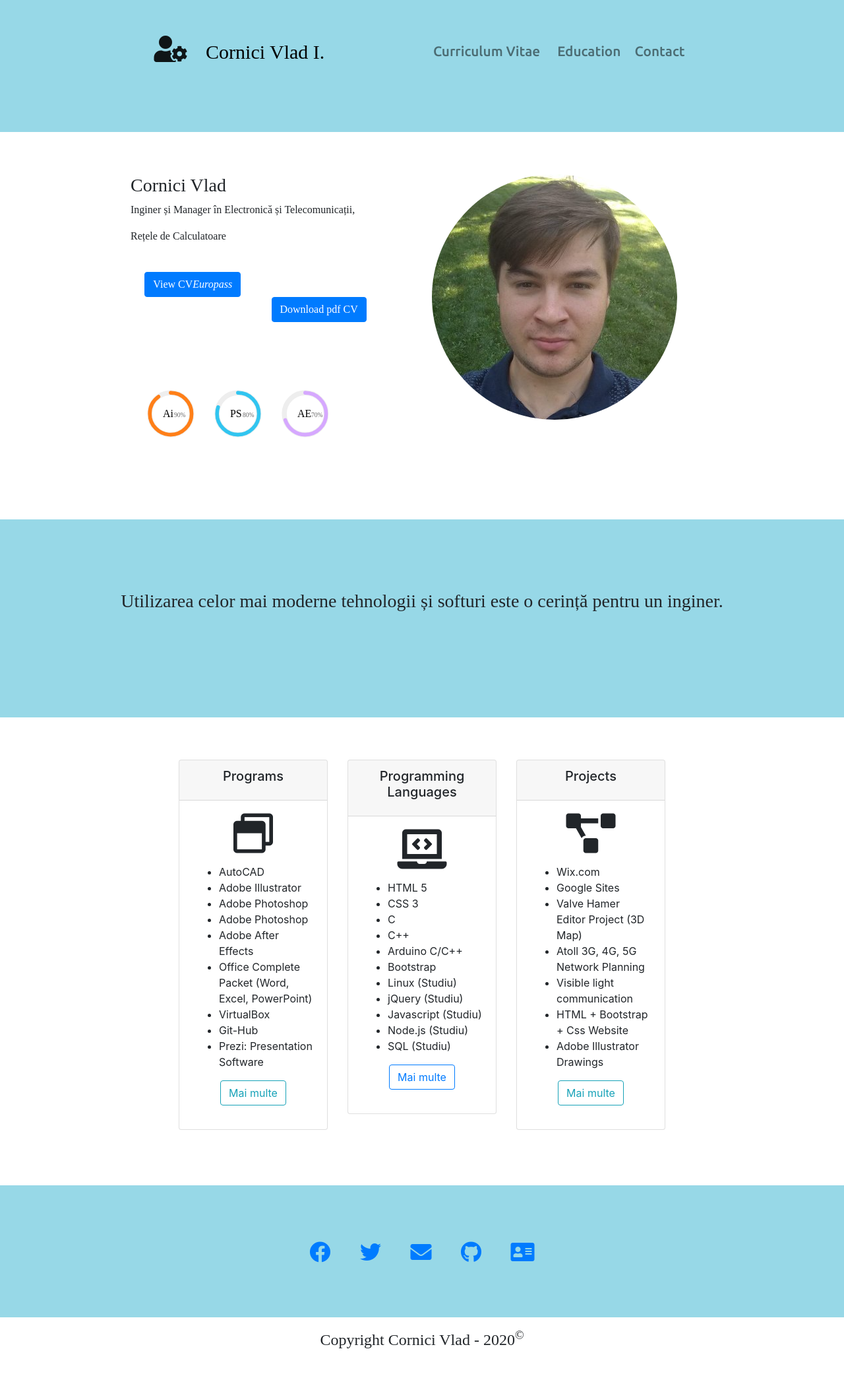
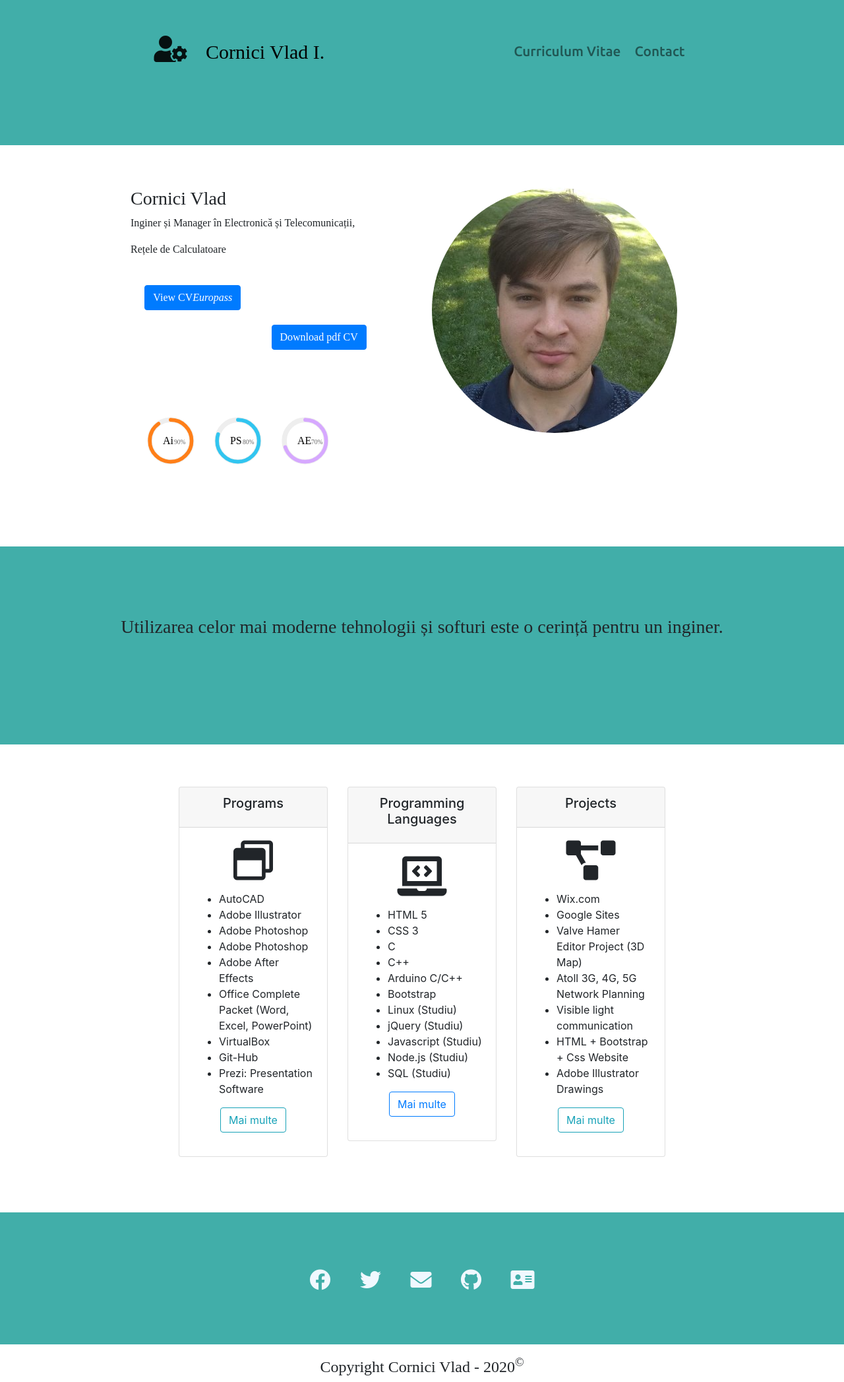
Before and after one commit to vladik9/cornici-vlad-webpage, a plain HTML site: page CV.html in a window 1280 px wide. Shown: the whole page at 66% size. Before the commit the page ends 2053 px from the top, so only its background shows below. Drawn offline with nearby package versions, Linux system fonts and the light colour scheme; a web font is replaced by a local one.

Commit message:
corected bugs whit space and padding

```diff
--- a/CV.html
+++ b/CV.html
@@ -51,9 +51,9 @@
             <nav class="navbar navbar-light  navbar-expand-lg ">
                 <!-- Image and text -->
                 <div class="padding-navbar">
-                    <a class="navbar-brand font-name" href="index.html">
-                        <i class="fas fa-user-cog fa-2x name-hover"></i>
-                        <span class="name name-hover ">Cornici Vlad I.</span>
+                    <a class="navbar-brand font-name " href="index.html">
+                        <i class="fas fa-user-cog fa-2x name-hover "></i>
+                        <span class="name name-hover">Cornici Vlad I.</span>
                     </a>
                 </div>
                 <!-- For colapsing mode of nav bar -->
@@ -61,14 +61,10 @@
                     aria-controls="navbarContent" aria-expanded="false" aria-label="Toggle navigation">
                     <span class="navbar-toggler-icon"></span>
                 </button>
-
                 <div class="collapse navbar-collapse links-fonts padding-navbar" id="navbarContent">
                     <ul class="navbar-nav ml-auto">
                         <li class="nav-item links-padding">
                             <a class="nav-link" id="nav-size" href="CV.html">Curriculum Vitae</a>
-                        </li>
-                        <li class="nav-item links-padding">
-                            <a class="nav-link" id="nav-size" href="#">Education</a>
                         </li>
                         <li class="nav-item links-padding-left">
                             <a class="nav-link" id="nav-size" href="#">Contact</a>
@@ -159,10 +155,10 @@
         </div>
     </section>
     <!-- Software Section -->
-    <section id="software-card">
-        <div class="container-fluid software-settings ">
+    <section id="software-card ">
+        <div class="container-fluid software-settings">
             <div class="container-info-size">
-                <div class="row">
+                <div class="row minus-margin">
                     <div class="col text-adjust-padding">
                         <h3 class="text-adjust-padding">Utilizarea celor mai moderne tehnologii și softuri este o
                             cerință
@@ -326,10 +322,6 @@
         </div>
     </section>
 
-
-
-
-
     <!-- Social Network Section -->
     <section id="social-contact-section">
         <div class="container ">
--- a/Css/Styles.css
+++ b/Css/Styles.css
@@ -3,19 +3,20 @@
 /* Clasic Css Properties */
 body {
   text-align: center;
+  margin: 0;
 }
 /* Navbar Setction  */
 #navbar-section {
   border: 10px;
   width: auto;
-  background-color: #97d8e7;
+  background-color: #41aea9;
 }
 .name-hover:hover {
   color: white;
 }
 .container-padding {
   padding: 0 17%;
-  height: 200px;
+  height: 220px;
 }
 .font-name {
   font-family: "Kurale", serif;
@@ -41,6 +42,9 @@ body {
 .padding-navbar {
   padding-top: 5%;
 }
+.name-padding {
+  padding-left: 2px;
+}
 
 /* Welcome Section */
 .image-size-career-steps {
@@ -52,8 +56,8 @@ body {
   font-family: "Sansita Swashed", cursive;
 }
 .text-adjust {
-  padding-right: 0px;
-  padding-left: 45px;
+  padding-right: 5%;
+  padding-left: 5%;
 }
 .button-margins {
   margin: 90px auto 50px;
@@ -74,7 +78,7 @@ body {
 }
 /* Social Network Section */
 #social-contact-section {
-  background-color: #97d8e7;
+  background-color: #41aea9;
   height: 200px;
 }
 .social-contact-class {
@@ -86,6 +90,7 @@ body {
 }
 .social-icons {
   padding: 30px 20px;
+  color: aliceblue;
 }
 /* Footer Section  */
 .foter-class {
@@ -112,7 +117,7 @@ body {
   margin: 10% 0 0 5%;
 }
 .button-margins-cv2 {
-  margin: 0 0 10% 50%;
+  margin: 5% 0 10% 50%;
 }
 /* Softwer Section */
 .row-settings {
@@ -130,12 +135,15 @@ body {
   padding-top: 4%;
   font-family: "Sumana", serif;
 }
+.minus-margin {
+  margin: 0;
+}
 
 /* Professional Information  */
 
 .container-info-size {
   padding-bottom: 50px;
-  background-color: #97d8e7;
+  background-color: #41aea9;
   height: 300px;
   margin: 0;
 }
```
Also changed, not shown: index.html (+5 -8 lines).
